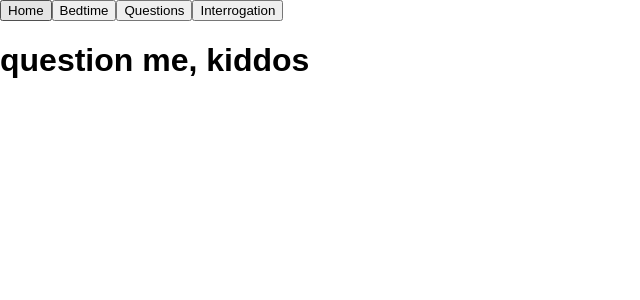
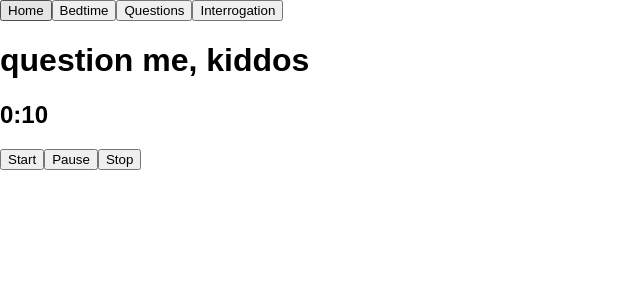
Before and after one commit to emilyhfdong/insider_clone, a React (Create React App) app: page / in a window 1280 px wide. Both pictures are taken after a click on the button "Questions". Shown: the top 300 px of the page, without its empty margins (0-640 px from the left). Built offline with nearby package versions, Linux system fonts and the light colour scheme.

Commit message:
Add basic timer with start button

```diff
--- a/src/Components/GuessWord.jsx
+++ b/src/Components/GuessWord.jsx
@@ -1,10 +1,13 @@
-import React, { Component } from 'react';
+import React, {Component} from 'react';
+import Timer from "./Timer";
 
 class GuessWord extends Component {
+
   render() {
     return (
       <div className="GuessWord">
         <h1>question me, kiddos</h1>
+        <Timer remainingTime={10}/>
       </div>
     );
   }
--- /dev/null
+++ b/src/Components/Timer.jsx
@@ -0,0 +1,46 @@
+import React, {Component} from 'react';
+
+class Timer extends Component {
+
+
+  state = {
+    remainingSeconds: this.props.remainingTime
+  };
+
+  secondsToTime = (remainingSeconds) => {
+    let minutes = Math.floor(remainingSeconds / 60);
+    let seconds = remainingSeconds % 60;
+
+    let formattedSeconds = seconds > 9 ? seconds : '0' + seconds;
+    return {
+      minutes: minutes,
+      seconds: formattedSeconds
+    }
+  };
+
+  startTimer = () => {
+    this.intervalId = setInterval(this.countDown, 1000);
+  };
+
+  countDown = () => {
+    if (this.state.remainingSeconds !== 0) {
+      this.setState({remainingSeconds: this.state.remainingSeconds - 1});
+    } else {
+      clearInterval(this.intervalId)
+    }
+  };
+
+  render() {
+    let time = this.secondsToTime(this.state.remainingSeconds)
+    return (
+      <div className="Timer">
+        <h2>{time.minutes}:{time.seconds}</h2>
+        <button onClick={this.startTimer}>Start</button>
+        <button>Pause</button>
+        <button>Stop</button>
+      </div>
+    );
+  }
+}
+
+export default Timer;
```
